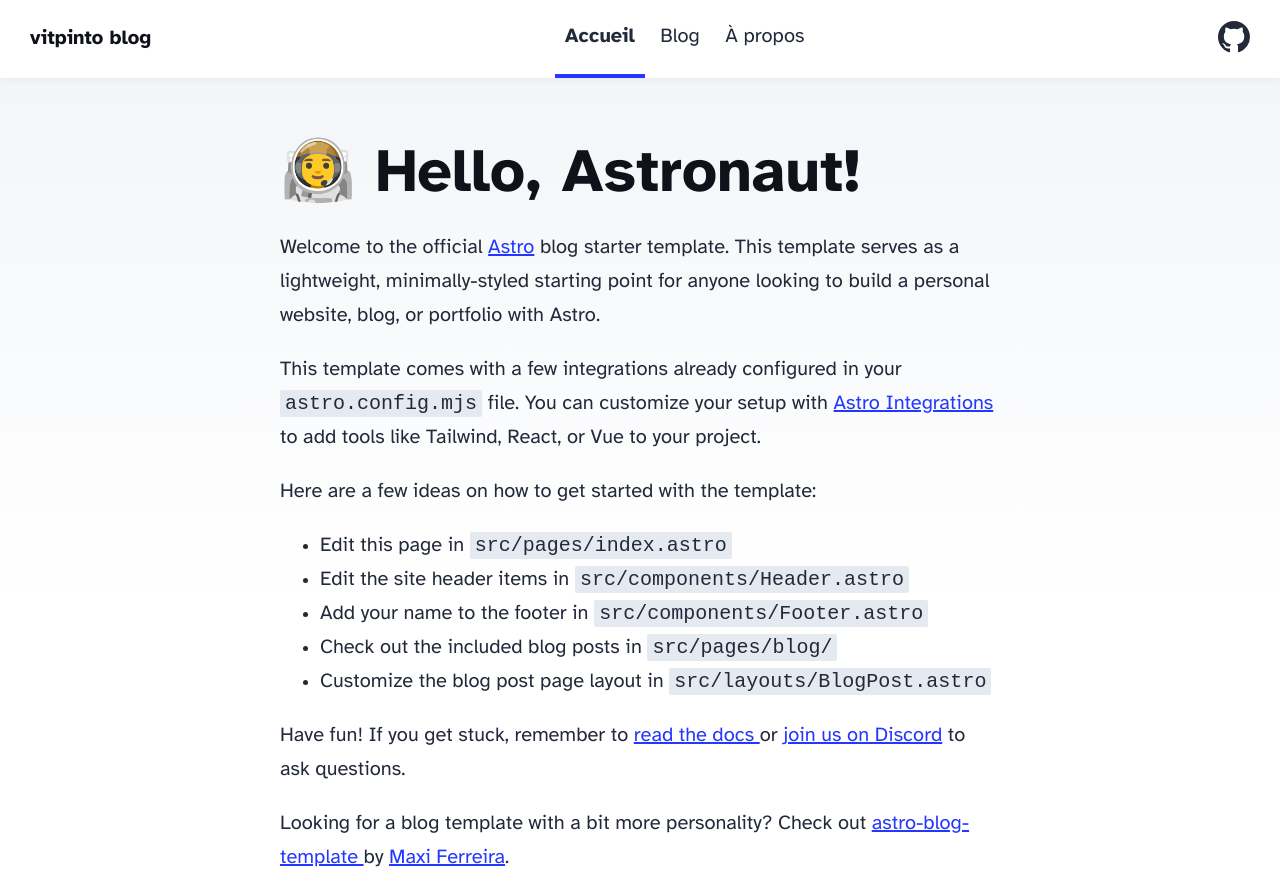
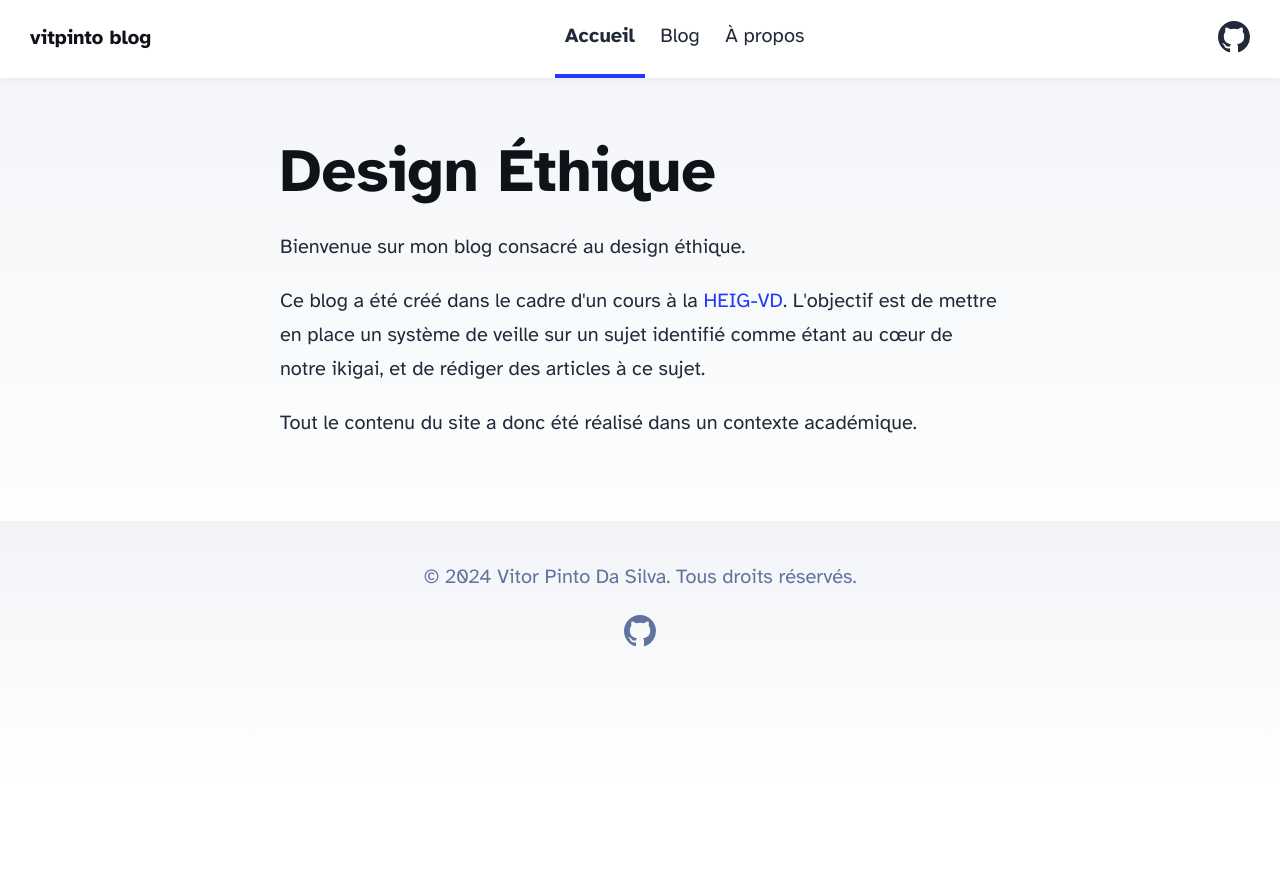
Before and after one commit to vitpintodas/vitpinto.github.io, an Astro site: page / in a window 1280 px wide. Shown: the top 878 px of the page. After the commit the page ends 800 px from the top, so only its background shows below. Built offline with nearby package versions, Linux system fonts and the light colour scheme; Astro itself is replaced by a stand-in of ours.

Commit message:
changement index

```diff
--- a/src/pages/index.astro
+++ b/src/pages/index.astro
@@ -13,36 +13,15 @@ import { SITE_TITLE, SITE_DESCRIPTION } from '../consts';
 	<body>
 		<Header title={SITE_TITLE} />
 		<main>
-			<h1>🧑‍🚀 Hello, Astronaut!</h1>
+			<h1>Design Éthique</h1>
 			<p>
-				Welcome to the official <a href="https://astro.build/">Astro</a> blog starter template. This
-				template serves as a lightweight, minimally-styled starting point for anyone looking to
-				build a personal website, blog, or portfolio with Astro.
+				Bienvenue sur mon blog consacré au design éthique.
 			</p>
 			<p>
-				This template comes with a few integrations already configured in your
-				<code>astro.config.mjs</code> file. You can customize your setup with
-				<a href="https://astro.build/integrations">Astro Integrations</a> to add tools like
-				Tailwind, React, or Vue to your project.
-			</p>
-			<p>Here are a few ideas on how to get started with the template:</p>
-			<ul>
-				<li>Edit this page in <code>src/pages/index.astro</code></li>
-				<li>Edit the site header items in <code>src/components/Header.astro</code></li>
-				<li>Add your name to the footer in <code>src/components/Footer.astro</code></li>
-				<li>Check out the included blog posts in <code>src/pages/blog/</code></li>
-				<li>Customize the blog post page layout in <code>src/layouts/BlogPost.astro</code></li>
-			</ul>
-			<p>
-				Have fun! If you get stuck, remember to <a href="https://docs.astro.build/"
-					>read the docs
-				</a> or <a href="https://astro.build/chat">join us on Discord</a> to ask questions.
+				Ce blog a été créé dans le cadre d'un cours à la <a href="https://heig-vd.ch/" style="text-decoration: none">HEIG-VD</a>. L'objectif est de mettre en place un système de veille sur un sujet identifié comme étant au cœur de notre ikigai, et de rédiger des articles à ce sujet.
 			</p>
 			<p>
-				Looking for a blog template with a bit more personality? Check out <a
-					href="https://github.com/Charca/astro-blog-template"
-					>astro-blog-template
-				</a> by <a href="https://twitter.com/Charca">Maxi Ferreira</a>.
+				Tout le contenu du site a donc été réalisé dans un contexte académique.
 			</p>
 		</main>
 		<Footer />
```
